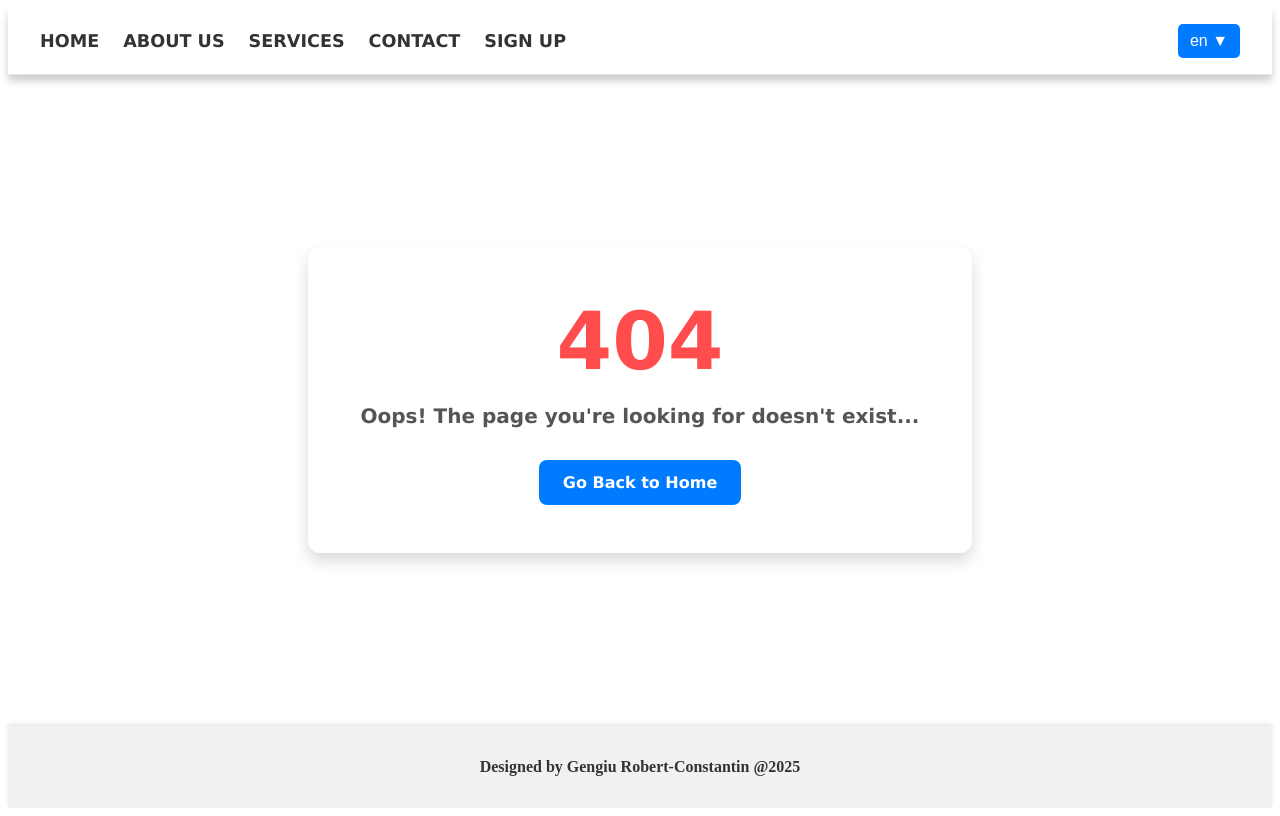
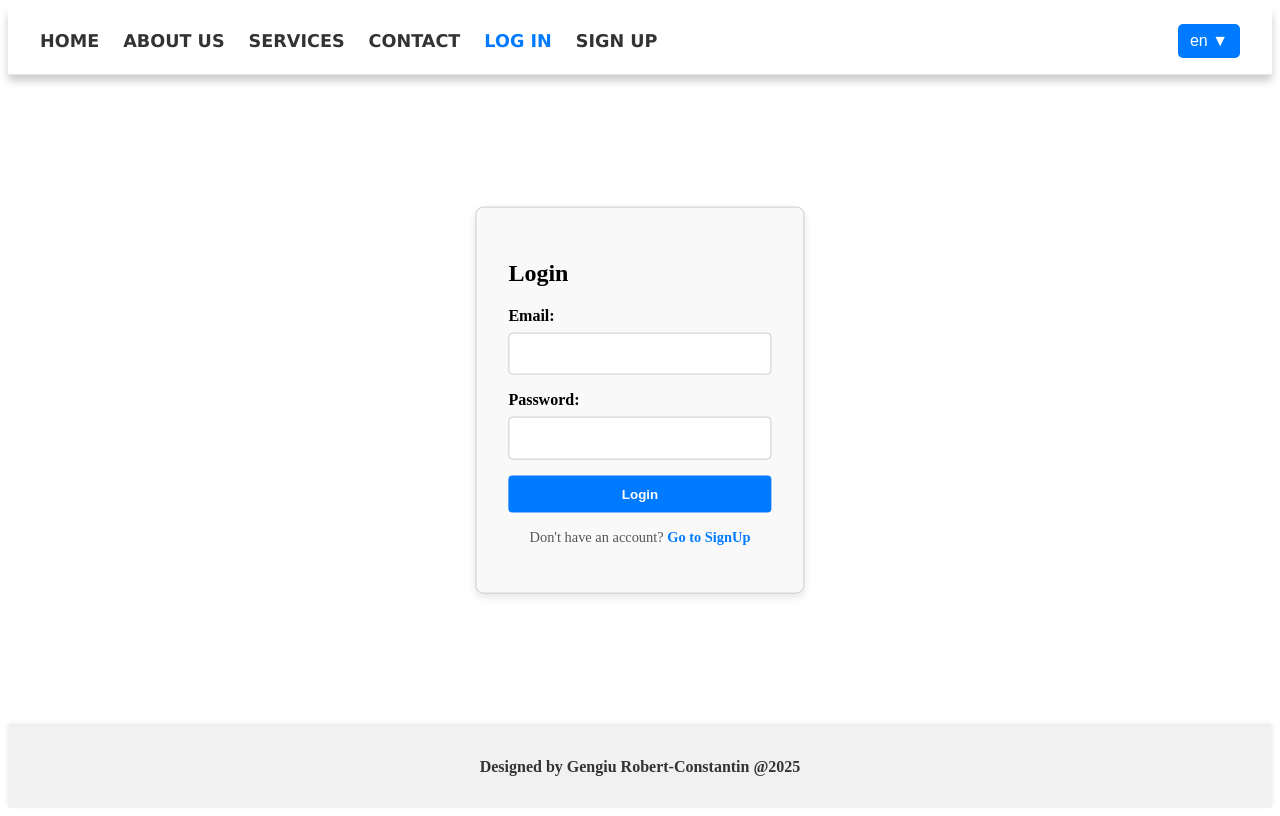
Before and after one commit to GengiuRobert/AngularAppTemplate, an Angular app in the folder app-template-project/: page /login in a window 1280 px wide. Before the commit this address led to /404. Built offline with nearby package versions, Linux system fonts and the light colour scheme.

Commit message:
login component + styles

```diff
--- a/app-template-project/src/app/app.component.ts
+++ b/app-template-project/src/app/app.component.ts
@@ -23,7 +23,7 @@ export class AppComponent implements OnInit {
   ngOnInit(): void {
     this.router.events.subscribe(event => {
       if (event instanceof NavigationEnd) {
-        const routesWithoutSidebar = ['/404', '/signup'];
+        const routesWithoutSidebar = ['/404', '/signup','/login'];
         this.noSideBarPage = routesWithoutSidebar.some(route => event.urlAfterRedirects === route);
       }
     });
--- a/app-template-project/src/app/app.routes.ts
+++ b/app-template-project/src/app/app.routes.ts
@@ -5,6 +5,7 @@ import { ServicesComponent } from '../components/services/services.component';
 import { ContactComponent } from '../components/contact/contact.component';
 import { SignupComponent } from '../components/signup/signup.component';
 import { NotfoundComponent } from '../components/notfound/notfound.component';
+import { LoginComponent } from '../components/login/login.component';
 
 export const routes: Routes = [
 
@@ -13,6 +14,7 @@ export const routes: Routes = [
     { path: 'services', component: ServicesComponent },
     { path: 'contact', component: ContactComponent },
     { path: 'signup', component: SignupComponent },
+    { path: 'login', component: LoginComponent },
     { path: '404', component: NotfoundComponent },
     { path: '**', redirectTo: '/404' }
 
--- a/app-template-project/src/assets/config.json
+++ b/app-template-project/src/assets/config.json
@@ -30,7 +30,14 @@
                 "enabled": true
             },
             {
-                "id": 4,
+                "id": 5,
+                "name": "Log In",
+                "key": "LOG_IN",
+                "url": "/login",
+                "enabled": true
+            },
+            {
+                "id": 6,
                 "name": "Sign Up",
                 "key": "SIGN_UP",
                 "url": "/signup",
--- a/app-template-project/src/assets/i18n/en.json
+++ b/app-template-project/src/assets/i18n/en.json
@@ -3,6 +3,7 @@
   "About Us": "About Us",
   "Services": "Services",
   "Contact": "Contact",
+  "Log In": "Log In",
   "Sign Up": "Sign Up",
   "Welcome": "Welcome",
   "Features": "Features",
@@ -18,5 +19,7 @@
   "GoBackHome": "Go Back to Home",
   "Footer": "Designed by Gengiu Robert-Constantin",
   "HaveAccount": "Already have an account?",
-  "GoLogin": "Go to Login"
+  "NoAccount": "Don't have an account?",
+  "GoLogin": "Go to Login",
+  "GoSignup": "Go to SignUp"
 }
--- a/app-template-project/src/assets/i18n/it.json
+++ b/app-template-project/src/assets/i18n/it.json
@@ -4,6 +4,7 @@
     "Services": "Servizi",
     "Contact": "Contatto",
     "Sign Up": "Registrati",
+    "Log In": "Accedi",
     "Welcome": "Benvenuto",
     "Features": "Caratteristiche",
     "History": "Storia",
@@ -18,5 +19,7 @@
     "GoBackHome": "Torna alla Home",
     "Footer": "Realizzato  da Gengiu Robert-Constantin",
     "HaveAccount": "Hai già un account?",
-    "GoLogin": "Vai al Login"
+    "GoLogin": "Vai al Login",
+    "NoAccount": "Non hai un account?",
+    "GoSignup":"Registrati"
 }
--- a/app-template-project/src/assets/i18n/ro.json
+++ b/app-template-project/src/assets/i18n/ro.json
@@ -3,6 +3,7 @@
   "About Us": "Despre Noi",
   "Services": "Servicii",
   "Contact": "Contact",
+  "Log In": "Autentifică-te",
   "Sign Up": "Înregistrează-te",
   "Welcome": "Bine ai venit",
   "Features": "Caracteristici",
@@ -18,5 +19,7 @@
   "GoBackHome": "Întoarce-te la Acasă",
   "Footer": "Realizat de Gengiu Robert-Constantin",
   "HaveAccount": "Deja ai un cont?",
-  "GoLogin": "Mergi la Autentificare"
+  "NoAccount": "Nu ai un cont?",
+  "GoLogin": "Mergi la Autentificare",
+  "GoSignup": "Înregistrează-te"
 }
--- /dev/null
+++ b/app-template-project/src/components/login/login.component.css
@@ -0,0 +1,76 @@
+.login-container {
+    max-width: 300px;
+    padding: 2rem;
+    border: 1px solid #ccc;
+    border-radius: 8px;
+    background-color: #f9f9f9;
+    position: absolute;
+    top: 50%;
+    left: 50%;
+    transform: translate(-50%, -50%);
+    box-shadow: 0 4px 8px rgba(0, 0, 0, 0.1);
+}
+
+label {
+    display: block;
+    margin-bottom: 0.5rem;
+    font-weight: bold;
+}
+
+input {
+    width: 100%;
+    padding: 0.8rem;
+    margin-bottom: 1rem;
+    border: 1px solid #ccc;
+    border-radius: 4px;
+    box-sizing: border-box;
+}
+
+button {
+    width: 100%;
+    padding: 0.7rem;
+    border: none;
+    border-radius: 4px;
+    background-color: #007bff;
+    color: white;
+    font-weight: bold;
+    cursor: pointer;
+}
+
+button:hover {
+    background-color: #0056b3;
+}
+
+.signup-prompt {
+    margin-top: 1rem;
+    text-align: center;
+    font-size: 0.9rem;
+    color: #555;
+}
+
+.signup-link {
+    color: #007bff;
+    text-decoration: none;
+    font-weight: bold;
+}
+
+.signup-link:hover {
+    text-decoration: underline;
+}
+
+@media (max-width: 768px) {
+    .login-container {
+        width: 90%;
+        padding: 1.5rem;
+        margin-top: 5rem;
+    }
+
+    input, button {
+        padding: 0.6rem;
+    }
+
+    h2 {
+        font-size: 1.5rem;
+        text-align: center;
+    }
+}
--- /dev/null
+++ b/app-template-project/src/components/login/login.component.html
@@ -0,0 +1,19 @@
+<div class="login-container">
+    <h2>{{ translateService.translate('Login') }}</h2>
+    <form (submit)="onLogin()">
+      <label>{{ translateService.translate('Email') }}:</label>
+      <input type="email" [(ngModel)]="email" name="email" required />
+
+      <label>{{ translateService.translate('Password') }}:</label>
+      <input type="password" [(ngModel)]="password" name="password" required />
+
+      <button type="submit">{{ translateService.translate('Login') }}</button>
+    </form>
+
+    <p class="signup-prompt">
+      {{ translateService.translate('NoAccount') }}
+      <a href="/signup" class="signup-link">{{ translateService.translate('GoSignup') }}</a>
+    </p>
+
+    <p *ngIf="message">{{ message }}</p>
+</div>
--- /dev/null
+++ b/app-template-project/src/components/login/login.component.ts
@@ -0,0 +1,26 @@
+import { Component } from '@angular/core';
+import { CommonModule, NgIf } from '@angular/common';
+import { FormsModule } from '@angular/forms';
+
+
+import { TranslationService } from '../../services/translation.service';
+
+@Component({
+  selector: 'app-login',
+  imports: [NgIf, CommonModule,FormsModule],
+  templateUrl: './login.component.html',
+  styleUrl: './login.component.css'
+})
+export class LoginComponent {
+
+  public email = '';
+  public password = '';
+  public message = '';
+
+  constructor(public translateService: TranslationService) { }
+
+  onLogin(): void {
+    console.log("needs implementation");
+  }
+
+}
--- a/app-template-project/src/components/signup/signup.component.ts
+++ b/app-template-project/src/components/signup/signup.component.ts
@@ -3,19 +3,20 @@ import { CommonModule, NgIf } from '@angular/common';
 import { AuthService } from '../../services/auth.services';
 import { FormsModule } from '@angular/forms';
 import { TranslationService } from '../../services/translation.service';
+import { AppConfigService } from '../../services/appconfig.service';
 
 @Component({
   selector: 'app-signup',
-  imports: [NgIf, CommonModule,FormsModule],
+  imports: [NgIf, CommonModule, FormsModule],
   templateUrl: './signup.component.html',
   styleUrls: ['./signup.component.css']
 })
 export class SignupComponent {
-  email = '';
-  password = '';
-  message = '';
+  public email = '';
+  public password = '';
+  public message = '';
 
-  constructor(private authService: AuthService,public translateService: TranslationService) {}
+  constructor(private authService: AuthService, public translateService: TranslationService, private appService: AppConfigService) { }
 
   onSignup(): void {
     this.authService.signup(this.email, this.password)
@@ -26,4 +27,8 @@ export class SignupComponent {
         this.message = `Error: ${error.message}`;
       });
   }
+
+  setLanguage(languageCode: string): void {
+    this.appService.changeLanguage(languageCode);
+  }
 }
--- a/app-template-project/src/services/appconfig.service.ts
+++ b/app-template-project/src/services/appconfig.service.ts
@@ -12,7 +12,11 @@ export class AppConfigService {
   private selectedLanguage = signal<string>('en');
 
   constructor(private translationService: TranslationService,
-  ) { }
+  ) {
+    const savedLanguage = localStorage.getItem('appLanguage') || 'en';
+    this.selectedLanguage.set(savedLanguage);
+    this.translationService.setLanguage(savedLanguage);
+  }
 
   initializeRouteTracking(router: Router): void {
     this.setCurrentRoute(router.url);
@@ -39,6 +43,7 @@ export class AppConfigService {
 
   changeLanguage(languageCode: string): void {
     this.selectedLanguage.set(languageCode);
+    localStorage.setItem('appLanguage', languageCode);
     this.translationService.setLanguage(languageCode);
     this.isDropdownOpen.set(false);
   }
--- a/app-template-project/src/services/translation.service.ts
+++ b/app-template-project/src/services/translation.service.ts
@@ -8,7 +8,8 @@ export class TranslationService {
     private currentLang = 'en';
 
     constructor(private http: HttpClient) {
-        this.loadTranslations(this.currentLang);
+        const savedLanguage = localStorage.getItem('appLanguage') || 'en';
+        this.loadTranslations(savedLanguage);
     }
 
     loadTranslations(lang: string): void {
```
Also changed, not shown: 1 other file (tests, documents, lock files or other folders).
